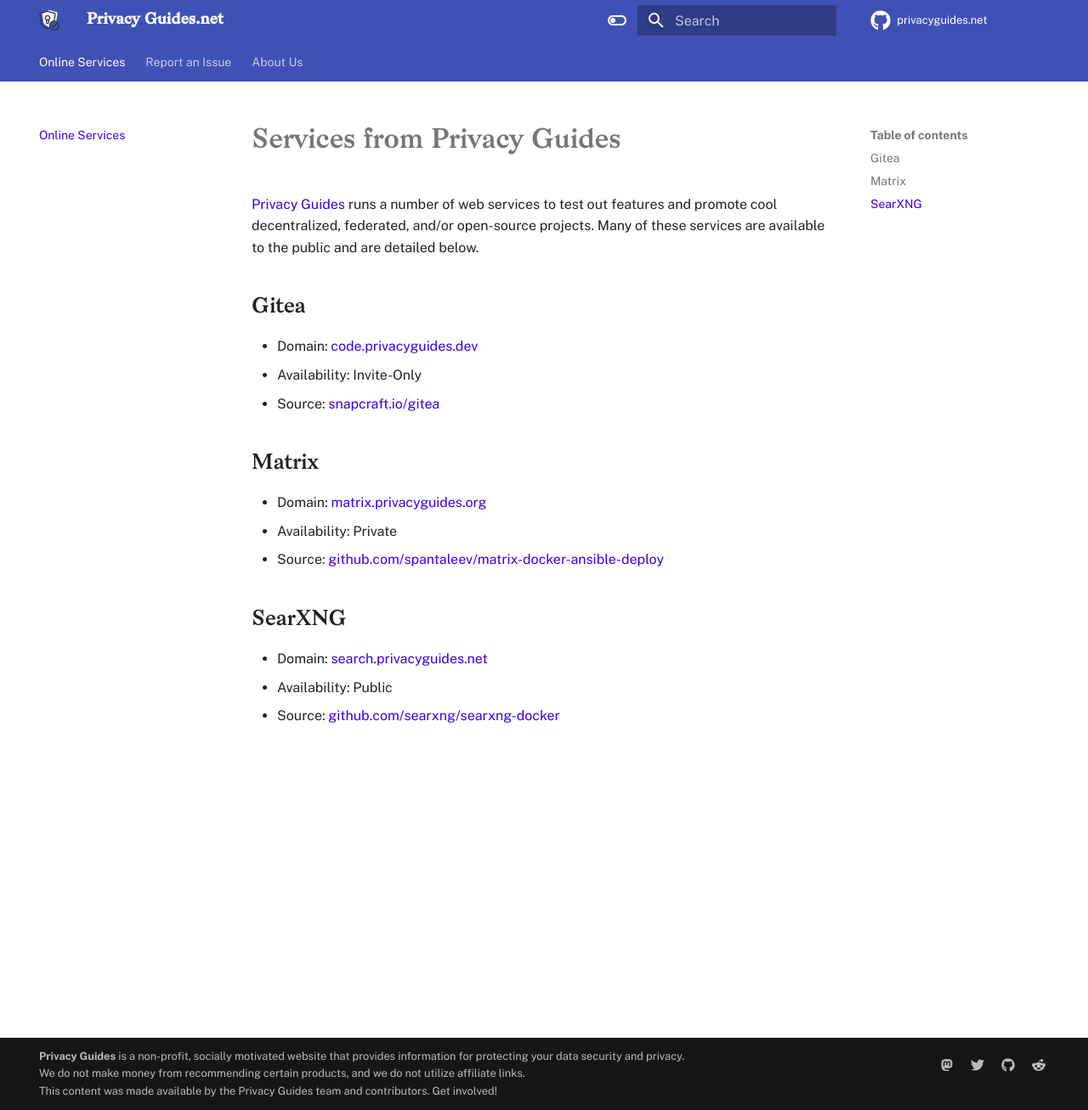
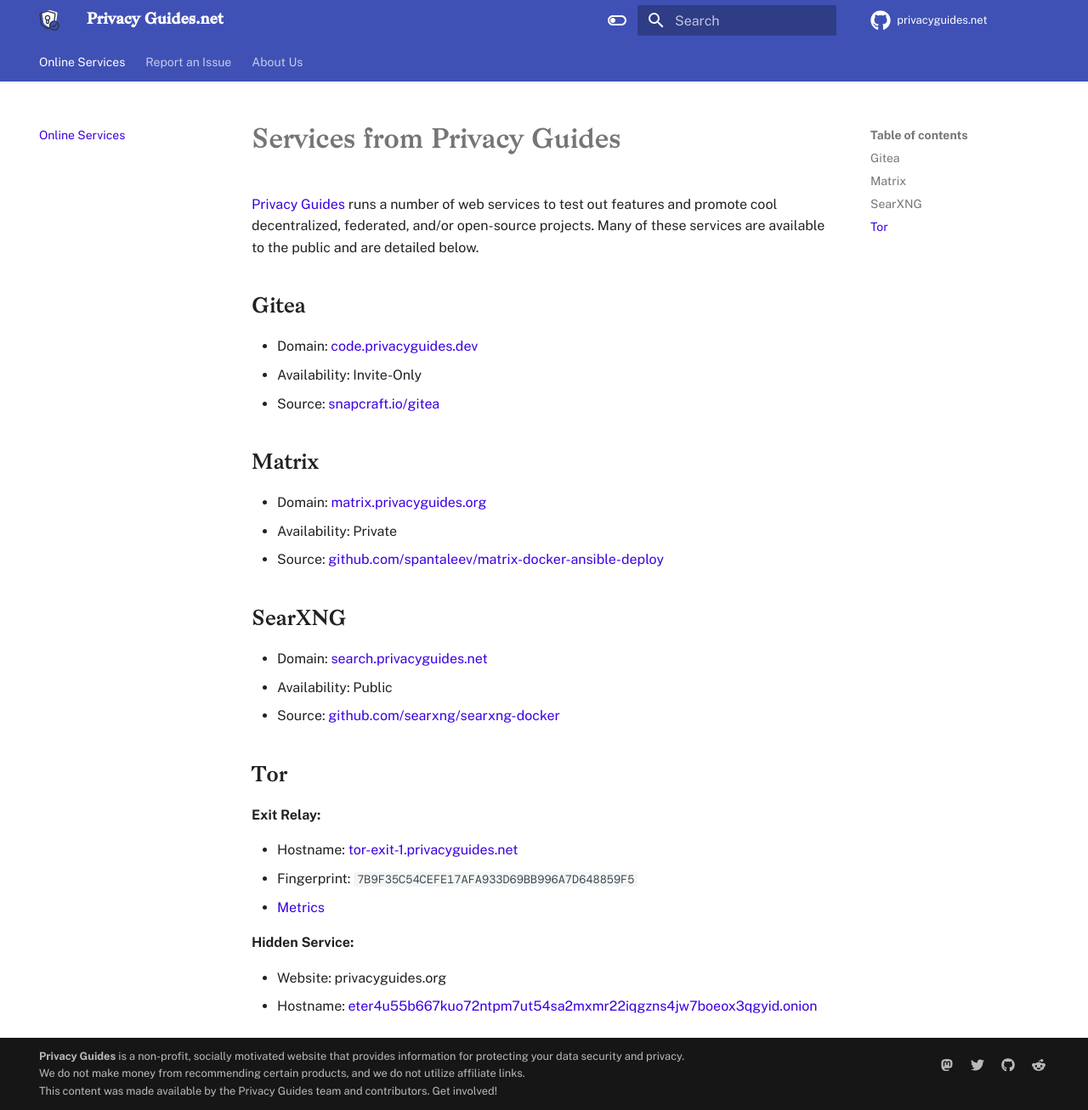
Before and after one commit to privacyguides/privacyguides.net, an MkDocs documentation site: the page built from docs/index.md, in a window 1280 px wide and 1307 px high. Shown: the whole window at 85% size. Built offline with MkDocs 1.6.1 and Material for MkDocs 9.7.7, drawn with Linux system fonts in a browser that asks for light colours; comment, search, counter and statistics services are not loaded.

Commit message:
Add Tor service information

```diff
--- a/docs/index.md
+++ b/docs/index.md
@@ -19,3 +19,16 @@
 - Domain: [search.privacyguides.net](https://search.privacyguides.net/)
 - Availability: Public
 - Source: [github.com/searxng/searxng-docker](https://github.com/searxng/searxng-docker)
+
+## Tor
+
+**Exit Relay:**
+
+- Hostname: [tor-exit-1.privacyguides.net](http://167.235.245.76/)
+- Fingerprint: `7B9F35C54CEFE17AFA933D69BB996A7D648859F5`
+- [Metrics](https://metrics.torproject.org/rs.html#details/7B9F35C54CEFE17AFA933D69BB996A7D648859F5)
+
+**Hidden Service:**
+
+- Website: privacyguides.org
+- Hostname: [eter4u55b667kuo72ntpm7ut54sa2mxmr22iqgzns4jw7boeox3qgyid.onion](http://eter4u55b667kuo72ntpm7ut54sa2mxmr22iqgzns4jw7boeox3qgyid.onion/)
```
